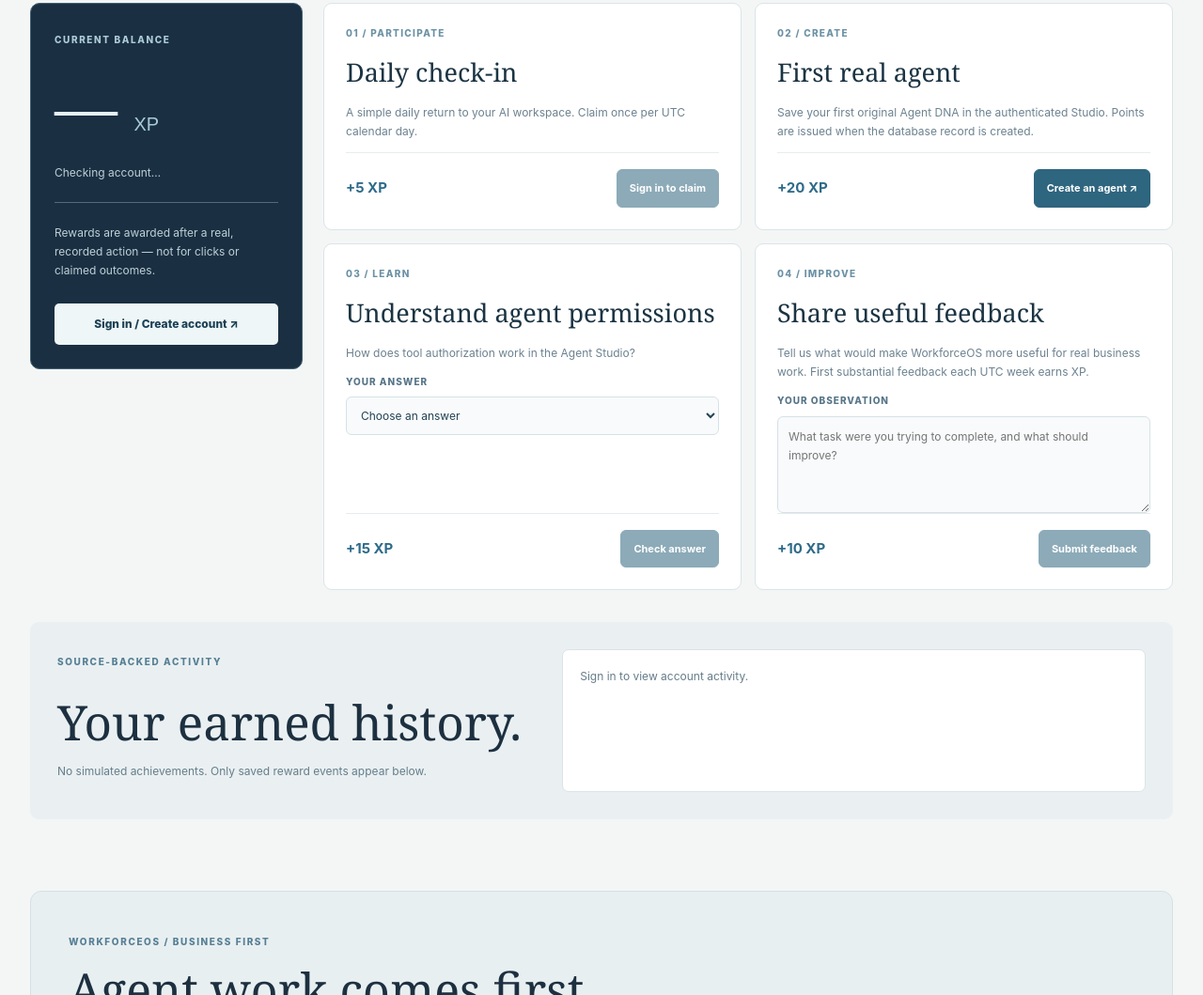
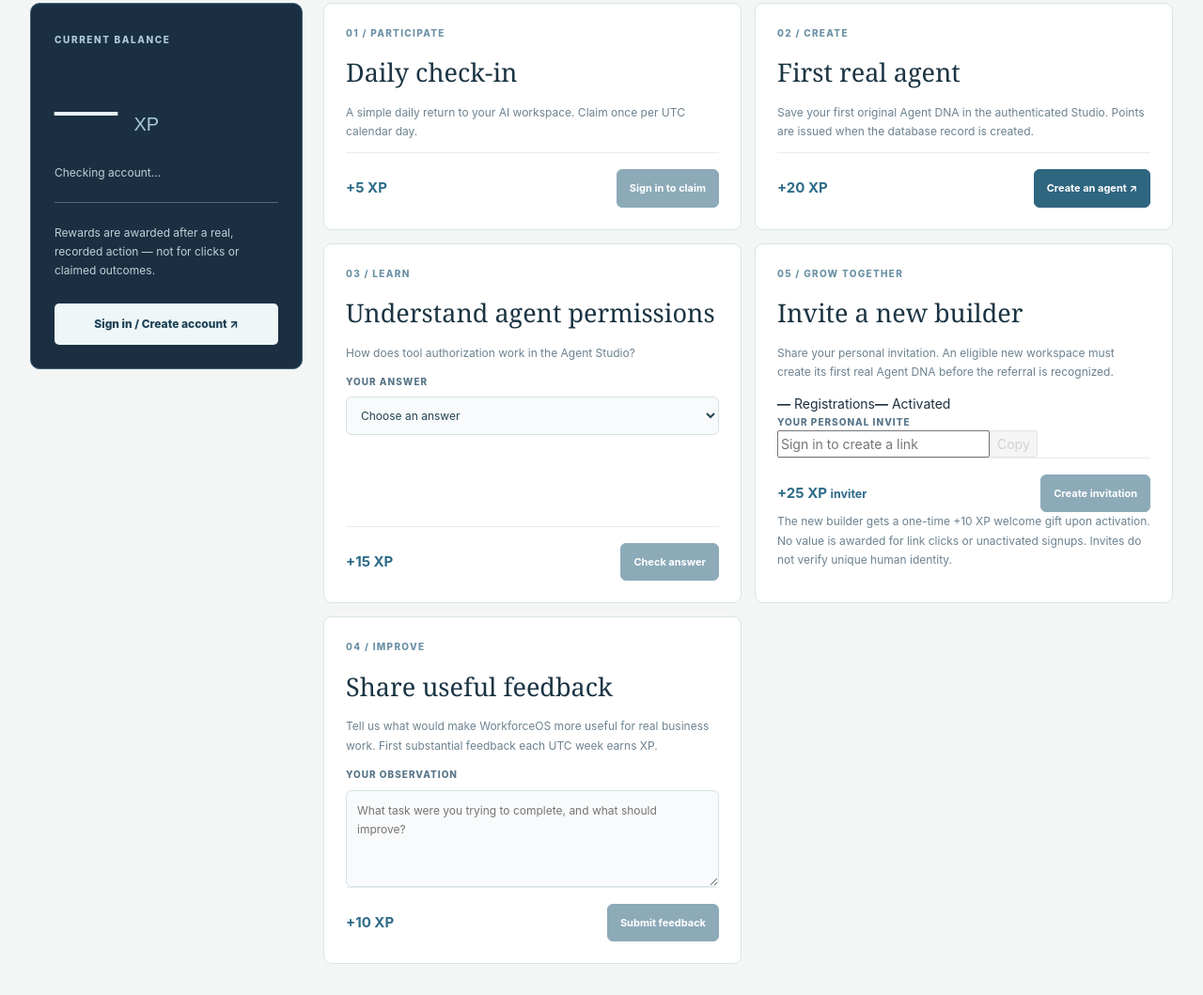
Before and after one commit to Noetfield-Systems/WorkforceOS, a plain HTML site: page public/rewards.html in a window 1280 px wide. Shown: the part 857-1916 px from the top of the page at 94% size. Drawn offline with Linux system fonts and the light colour scheme; files that its build step writes are made by us from their sources; files whose address does not match are found by name.

Commit message:
feat(rewards): add invitation dashboard with real registered/activated counters, personalized link copy and activation-based gift disclosure

```diff
--- a/public/rewards.html
+++ b/public/rewards.html
@@ -5,9 +5,9 @@
 <title>Member Rewards · WorkforceOS</title>
 <meta name="description" content="Earn internal XP for creating agents, learning the platform and sending meaningful product feedback. XP is not money or crypto.">
 <link rel="icon" href="/static/favicon.svg" type="image/svg+xml">
-<link rel="stylesheet" href="/static/rewards.css?v=20261117-r1">
+<link rel="stylesheet" href="/static/rewards.css?v=20261117-r2">
 <script src="/static/agent-art.js?v=20261117-v6" defer></script>
-<script src="/static/rewards.js?v=20261117-r1" defer></script>
+<script src="/static/rewards.js?v=20261117-r2" defer></script>
 </head>
 <body>
 <a class="skip" href="#main">Skip to main content</a>
@@ -40,6 +40,14 @@
 <option value="b">Requests are stored; the runtime still controls authorization</option>
 <option value="c">Selecting a tool guarantees task success</option></select>
 <div class="quest-action"><b>+15 XP</b><button id="quiz-submit" disabled type="button">Check answer</button></div></div>
+<div class="quest-card" id="invite-quest"><span class="quest-index">05 / GROW TOGETHER</span><h3>Invite a new builder</h3>
+<p>Share your personal invitation. An eligible new workspace must create its first real Agent DNA before the referral is recognized.</p>
+<div class="referral-counts"><span><strong id="invite-registrations">—</strong> Registrations</span><span><strong id="invite-activated">—</strong> Activated</span></div>
+<label for="invite-link">YOUR PERSONAL INVITE</label>
+<div class="invite-link-row"><input id="invite-link" readonly value="" placeholder="Sign in to create a link" aria-label="Your personal invitation link"><button id="copy-invite" disabled type="button">Copy</button></div>
+<div class="quest-action"><b>+25 XP <small>inviter</small></b><button id="invite-create" disabled type="button">Create invitation</button></div>
+<p class="invite-fine">The new builder gets a one-time +10 XP welcome gift upon activation. No value is awarded for link clicks or unactivated signups. Invites do not verify unique human identity.</p>
+</div>
 <div class="quest-card" id="feedback-quest"><span class="quest-index">04 / IMPROVE</span><h3>Share useful feedback</h3>
 <p>Tell us what would make WorkforceOS more useful for real business work. First substantial feedback each UTC week earns XP.</p>
 <label for="feedback">YOUR OBSERVATION</label><textarea id="feedback" rows="4" maxlength="2500" placeholder="What task were you trying to complete, and what should improve?"></textarea>
```
